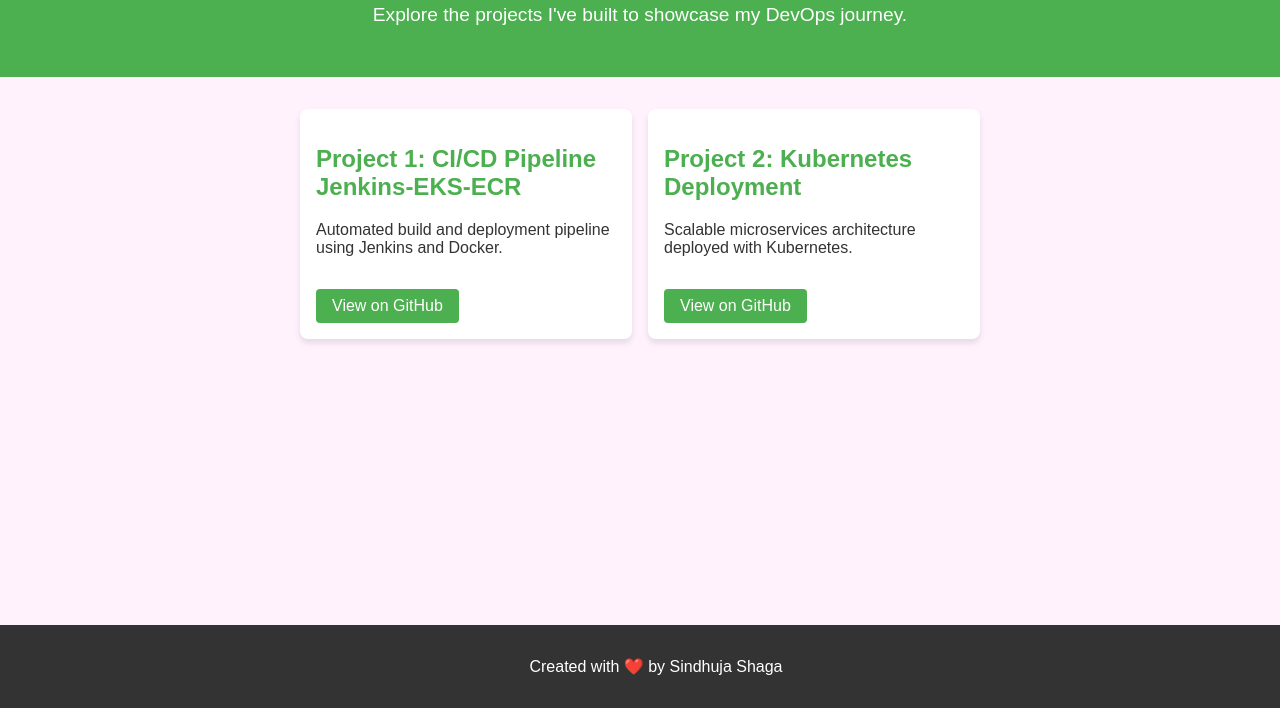
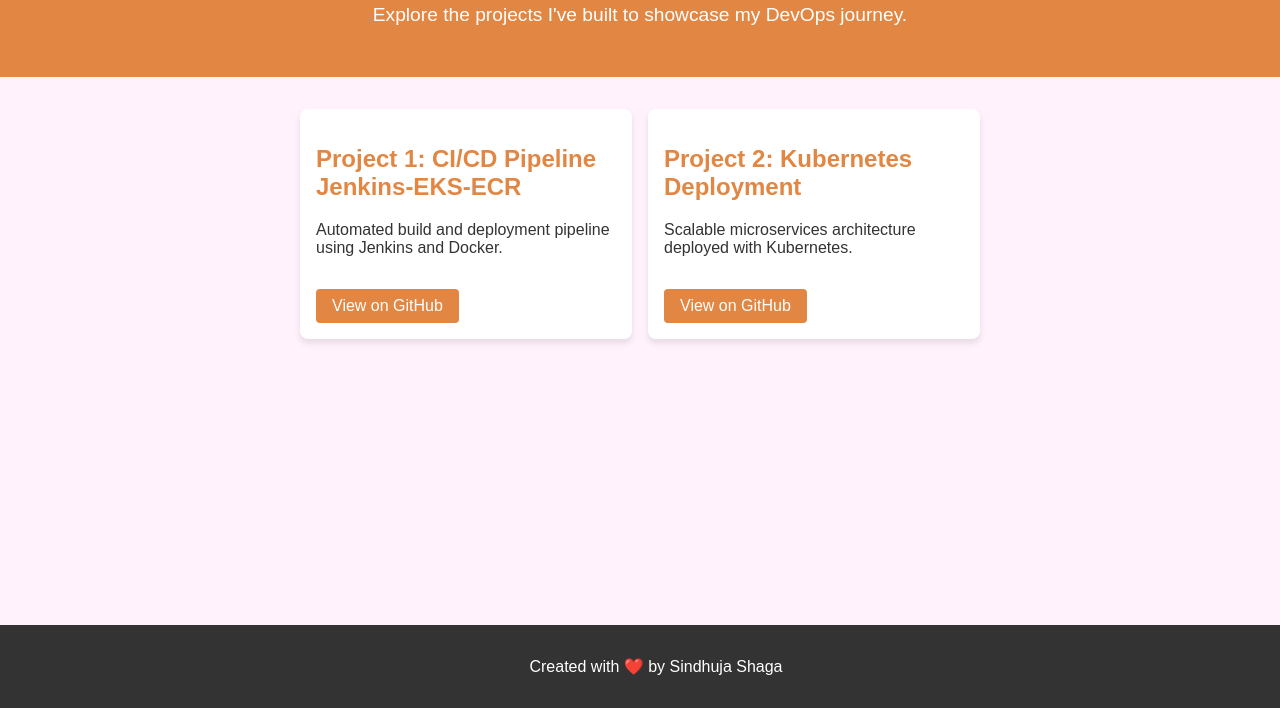
Before and after one commit to SindhujaShaga/End-to-End-Frontend-Deployment, a website: page index.html in a window 1280 px wide. Shown: the part 92-800 px from the top of the page. Drawn offline with Linux system fonts and the light colour scheme.

Commit message:
Update styles.css

```diff
--- a/styles.css
+++ b/styles.css
@@ -8,7 +8,7 @@ body {
 }
 
 header {
-    background-color: #4caf50;
+    background-color: #e28743;
     color: white;
     padding: 2rem;
 }
@@ -41,7 +41,7 @@ header p {
 
 .project-card h2 {
     font-size: 1.5rem;
-    color: #4caf50;
+    color: #e28743;
 }
 
 .project-card p {
@@ -53,7 +53,7 @@ header p {
     margin-top: 1rem;
     text-decoration: none;
     color: white;
-    background-color: #4caf50;
+    background-color: #e28743;
     padding: 0.5rem 1rem;
     border-radius: 4px;
 }
```
